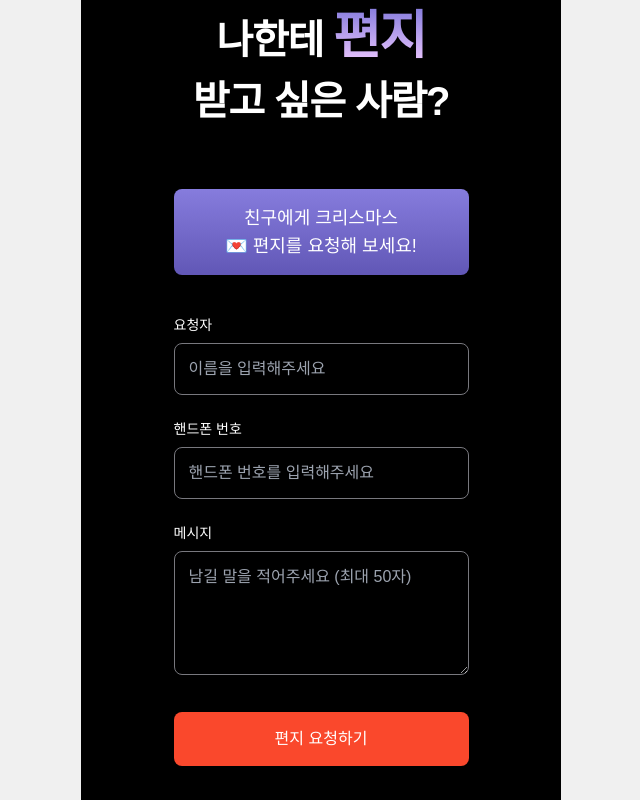
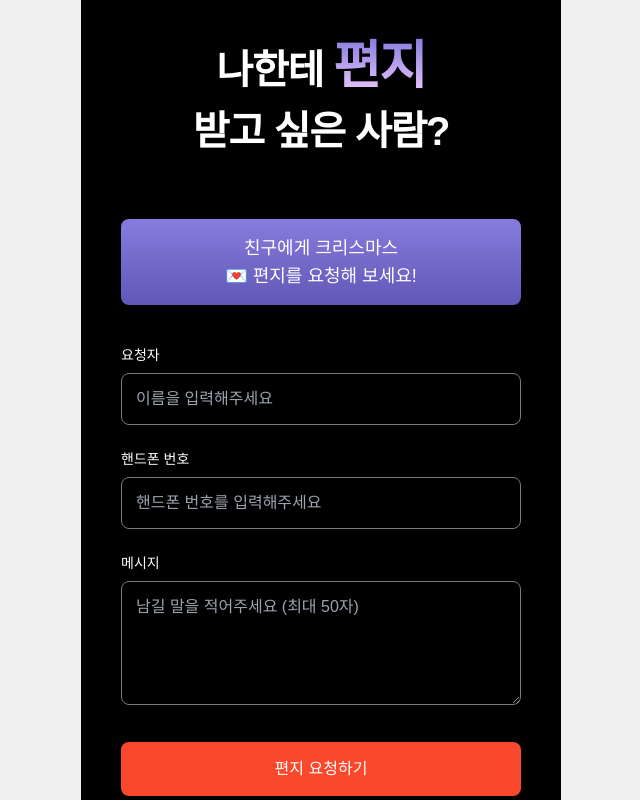
Before and after one commit to butcreep/four-letters-FE, a React (Create React App) app: page /request-form in a window 1280 px wide. Shown: the whole page, without its empty margins (319-959 px from the left). Built offline with nearby package versions, Linux system fonts and the light colour scheme; no server answers; a web font is replaced by a local one.

Commit message:
style: 스크롤 이슈 해결

```diff
--- a/src/App.jsx
+++ b/src/App.jsx
@@ -17,7 +17,7 @@ const AppContainer = styled.div`
   background: linear-gradient(180deg, #0d0d0d 0%, #1d1c20 100%);
   height: calc(var(--vh, 1vh) * 100); /* 동적 높이 적용 */
   position: relative;
-  overflow: hidden;
+
   padding-bottom: env(safe-area-inset-bottom, 20px); /* 하단 여백 확보 */
 `;
 
--- a/src/pages/Intro.jsx
+++ b/src/pages/Intro.jsx
@@ -27,7 +27,7 @@ const Intro = () => {
     navigate("/home");
   };
   return (
-    <div className="flex flex-col items-center justify-center h-screen text-slate-50 px-10">
+    <div className="flex flex-col items-center justify-center h-full text-slate-50 px-10">
       <h1 className="yonepick-subtitle  text-center mb-[60px] ">
         나한테 <GradientText className="yonepick-title">편지</GradientText>
         <br />
--- a/src/pages/archive/Archive.jsx
+++ b/src/pages/archive/Archive.jsx
@@ -14,6 +14,7 @@ const ArchiveContainer = styled.div`
   ); /* 동적 높이 */
   display: flex;
   flex-direction: column;
+  overflow: hidden;
 `;
 
 const Tabs = styled.div`
@@ -40,7 +41,7 @@ const TabButton = styled.button`
 const ListContainer = styled.div`
   flex: 1; /* 남은 공간을 차지하여 스크롤 가능 영역 확보 */
   overflow-y: auto; /* 세로 스크롤 활성화 */
-  padding: 16px;
+
   -ms-overflow-style: none; /* IE and Edge */
   scrollbar-width: none; /* Firefox */
 
@@ -106,7 +107,7 @@ const Archive = () => {
     }
   };
   return (
-    <>
+    <div className="px-40">
       <div ref={headerRef}>
         <Header title="보관함" />
       </div>
@@ -139,7 +140,7 @@ const Archive = () => {
         </ListContainer>
         <Footer />
       </ArchiveContainer>
-    </>
+    </div>
   );
 };
 
--- a/src/pages/requests/RequestForm.jsx
+++ b/src/pages/requests/RequestForm.jsx
@@ -25,21 +25,22 @@ const RequestForm = () => {
     message: "",
   });
   const navigate = useNavigate();
-  const handleChange = e => {
+  const handleChange = (e) => {
     const { name, value } = e.target;
     if (name === "phone") {
       const onlyNumbers = value.replace(/[^0-9]/g, ""); // 숫자만 남김
       if (onlyNumbers.length <= 11) {
-        setFormData(prev => ({ ...prev, [name]: onlyNumbers }));
+        setFormData((prev) => ({ ...prev, [name]: onlyNumbers }));
       }
     } else {
-      setFormData(prev => ({ ...prev, [name]: value }));
+      setFormData((prev) => ({ ...prev, [name]: value }));
     }
   };
 
-  const baseURL = process.env.REACT_APP_GLITCH_URL || "https://four-lettwes.glitch.me";
+  const baseURL =
+    process.env.REACT_APP_GLITCH_URL || "https://four-lettwes.glitch.me";
 
-  const handleSubmit = async e => {
+  const handleSubmit = async (e) => {
     e.preventDefault();
     const requestData = {
       sender: formData.name,
@@ -65,13 +66,13 @@ const RequestForm = () => {
   };
 
   return (
-    <div className="flex flex-col items-center justify-center min-h-screen bg-black text-white px-4">
-      <h1 className="yonepick-subtitle  text-center mb-[60px] ">
+    <div className="flex flex-col items-center justify-center min-h-screen bg-black text-white px-40">
+      <h1 className="yonepick-subtitle  text-center mb-[60px] pt-[30px]">
         나한테 <GradientText className="yonepick-title">편지</GradientText>
         <br />
         받고 싶은 사람?
       </h1>
-      <div className="w-[295px]">
+      <div className="w-full">
         <GradientDiv>
           <p className="text-center text-lg">
             친구에게 크리스마스
@@ -128,15 +129,23 @@ const RequestForm = () => {
             ></textarea>
           </div>
         </form>
-        <CommonButton text="편지 요청하기" onClick={handleSubmit} $bgColor="#FA482C" />
+        <CommonButton
+          text="편지 요청하기"
+          onClick={handleSubmit}
+          $bgColor="#FA482C"
+        />
       </div>
-      <div className="text-left mt-[60px] w-[305px] max-w-md">
+      <div className="text-left mt-[60px] pb-[30px]">
         <p className="mb-3 text-base">안내사항</p>
         <ul className="text-sm text-[#B1B1B9]">
           <li className="pb-[6px]">
-            편지를 요청해야 작성자가 편지를 발송할 수 있습니다. (카카오 알림톡으로 편지를 보내드려요)
+            편지를 요청해야 작성자가 편지를 발송할 수 있습니다. (카카오
+            알림톡으로 편지를 보내드려요)
           </li>
-          <li>작성자가 편지를 거절할 수 있습니다. (단, 요청자에게 알림이 가지 않아요)</li>
+          <li>
+            작성자가 편지를 거절할 수 있습니다. (단, 요청자에게 알림이 가지
+            않아요)
+          </li>
         </ul>
       </div>
     </div>
--- a/src/pages/requests/RequestLink.jsx
+++ b/src/pages/requests/RequestLink.jsx
@@ -54,9 +54,9 @@ const RequestLink = () => {
   };
 
   return (
-    <div className="px-40">
+    <div className="px-40 ">
       <Header title="편지 신청서" />
-      <div className="flex flex-col items-center h-screen text-white pt-10 w-full">
+      <div className="flex flex-col items-center h-screen text-white pt-10 w-full overflow-y-auto">
         <p className="text-center text-3xl mb-10 font-semibold">
           신청서를 보내면
           <br />
```
